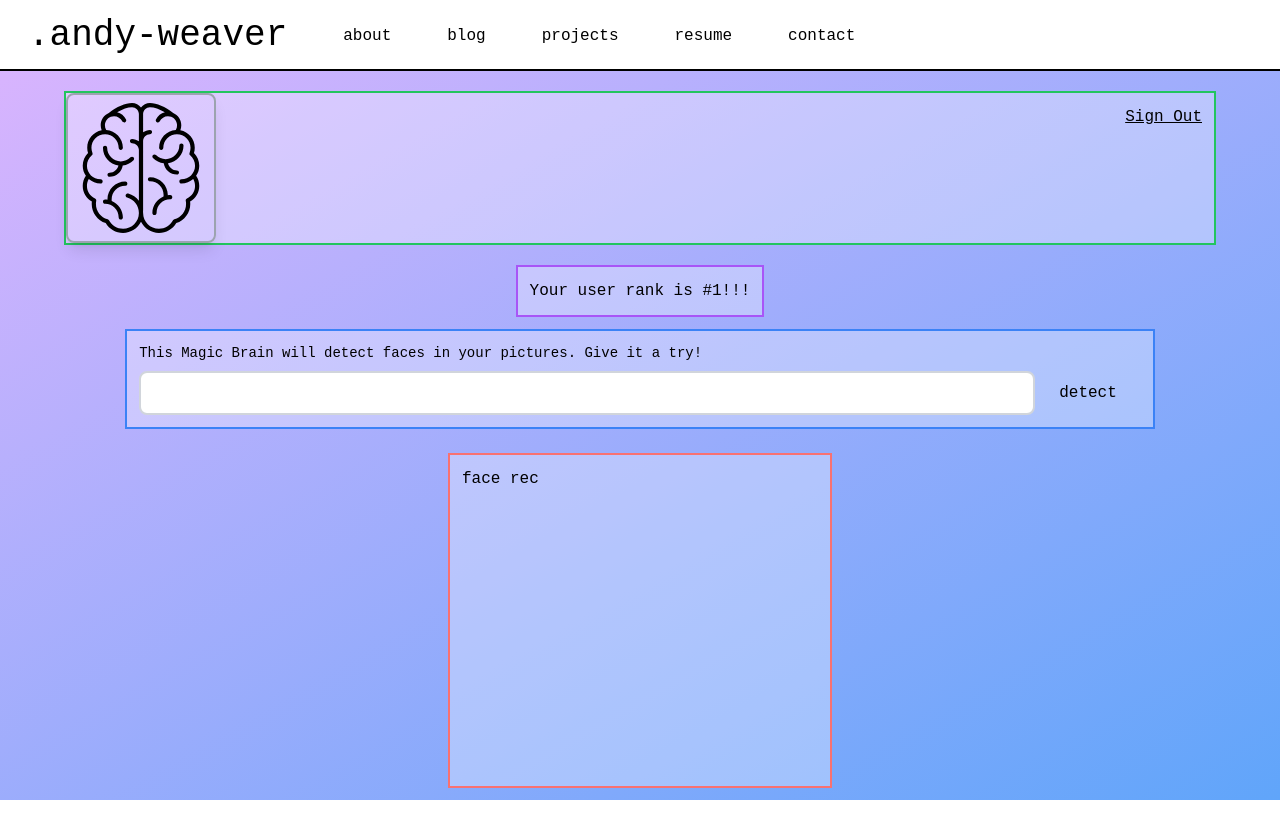
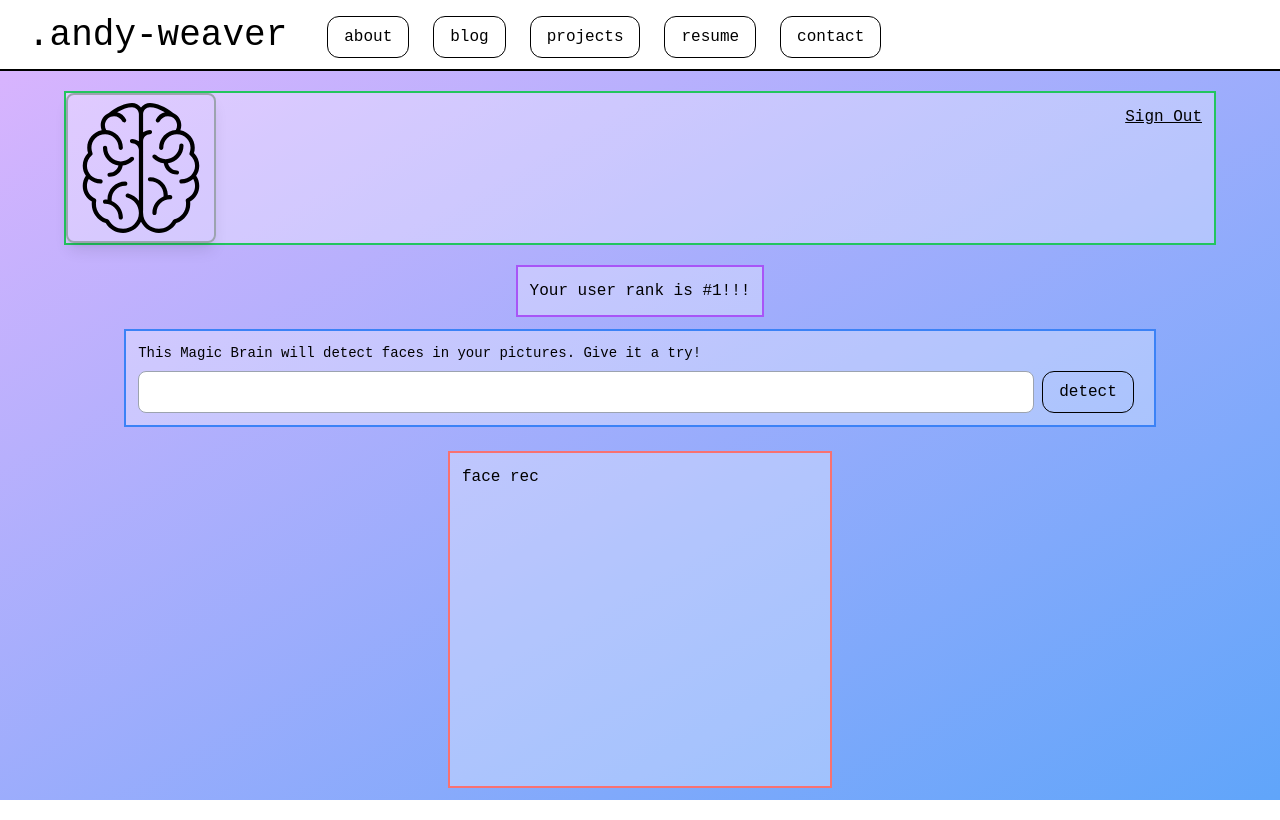
Before and after one commit to aaweaver-actuary/andy-web, a Next.js app: page /projects/face-detection in a window 1280 px wide. Built offline with nearby package versions, Linux system fonts and the light colour scheme.

Commit message:
fixed border issue on button component

```diff
--- a/src/app/components/Button.component.jsx
+++ b/src/app/components/Button.component.jsx
@@ -1,11 +1,8 @@
-// import { Button as MButton } from '@mui/material';
+import './button.styles.css';
 
 const Button = ({ text, onClick = () => null }) => {
   return (
-    <button
-      className={`lowercase text-md ubuntu z-[1000] rounded-xl text-black border-black border-2 mx-2 hover:bg-black hover:text-white`}
-      onClick={onClick}
-    >
+    <button className={`andy-button ubuntu`} onClick={onClick}>
       {text}
     </button>
   );
--- /dev/null
+++ b/src/app/components/button.styles.css
@@ -0,0 +1,17 @@
+.andy-button {
+  /* lowercase text-md ubuntu z-[1000] rounded-xl text-black border-black border-[1px] mx-2 hover:bg-black hover:text-white */
+  text-transform: lowercase;
+  font-size: 1rem;
+  z-index: 1000;
+  border-radius: 0.75rem;
+  color: #000000;
+  border: 1px solid #000000;
+  margin-left: 0.5rem;
+  margin-right: 0.5rem;
+  transition: all 0.3s ease-in-out;
+}
+
+.andy-button:hover {
+  background-color: #000000;
+  color: #ffffff;
+}
--- a/src/app/projects/(react-complex)/face-detection/components/ImageLinkForm.component.jsx
+++ b/src/app/projects/(react-complex)/face-detection/components/ImageLinkForm.component.jsx
@@ -16,7 +16,7 @@ const ImageLinkForm = () => {
       <div className="mt-2">
         <input
           type="text"
-          className="text-md p-2 w-[70vw] text-center border-gray-300 border-2 rounded-lg"
+          className="text-md p-2 w-[70vw] text-center border-gray-400 border-[1px] rounded-lg"
         />
         <Button
           className="text-md p-2 w-[30vw] text-center"
```
